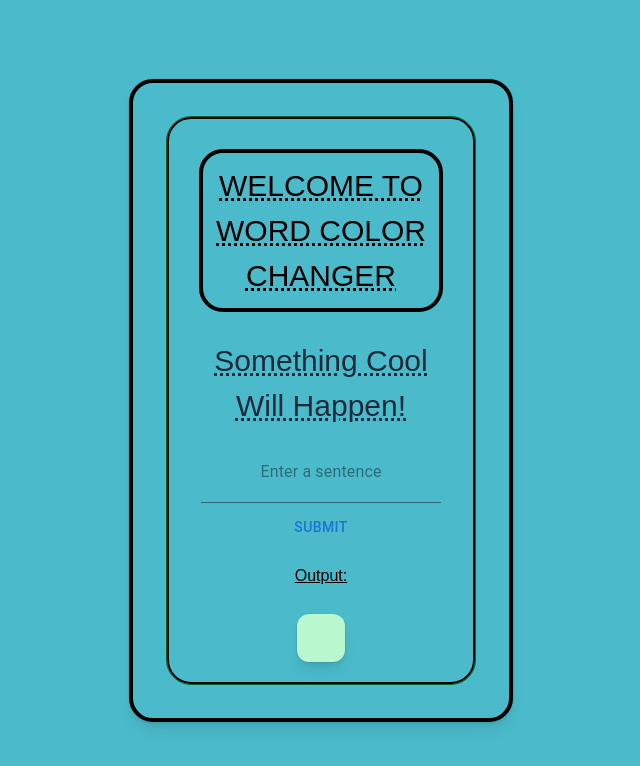
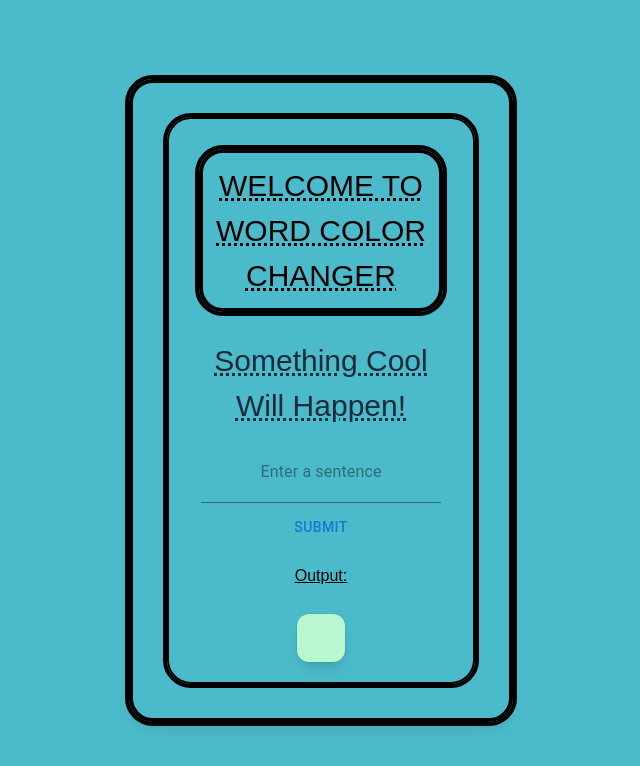
Before and after one commit to Steven-Ou/WordChanger, a Next.js app in the folder word/: page / in a window 1280 px wide. Shown: the top 766 px of the page, without its empty margins (319-959 px from the left). Built offline with nearby package versions, Linux system fonts and the light colour scheme.

Commit message:
making the border look better

```diff
--- a/word/app/page.js
+++ b/word/app/page.js
@@ -33,17 +33,17 @@ export default function Home() {
   return (
     //Frontend Section:
     <div className="mx-auto flex max-w-sm items-center gap-x-4 rounded-3xl bg-green-200
-    p-6 shadow-lg outline outline-black/5 border-4
+    p-6 shadow-lg outline border-4  outline-4
     dark:shadow-none dark:outline-white/10 animate-borderColor animate-backgroundColor
     ">
       <Box id = "lock" className="flex flex-col gap-y-4 text-colors-white-500 dark:text-white-400
-        rounded-3xl p-6 outline outline-green-800
-        dark:outline-green-800 dark:outline-1 border-4 animate-borderColor
+        rounded-3xl p-6 outline-4
+        dark:outline-4 border-4 animate-borderColor
         animate-backgroundColor
       ">
         <h1 className="change animate-borderColor border-4 rounded-3xl flex flex-col gap-y-4
         text-colors-white-500 dark:text-white-400 animate-borderColor
-        animate-backgroundColor
+        animate-backgroundColor outline-4
         ">
           WELCOME TO WORD COLOR CHANGER
         </h1>
```
